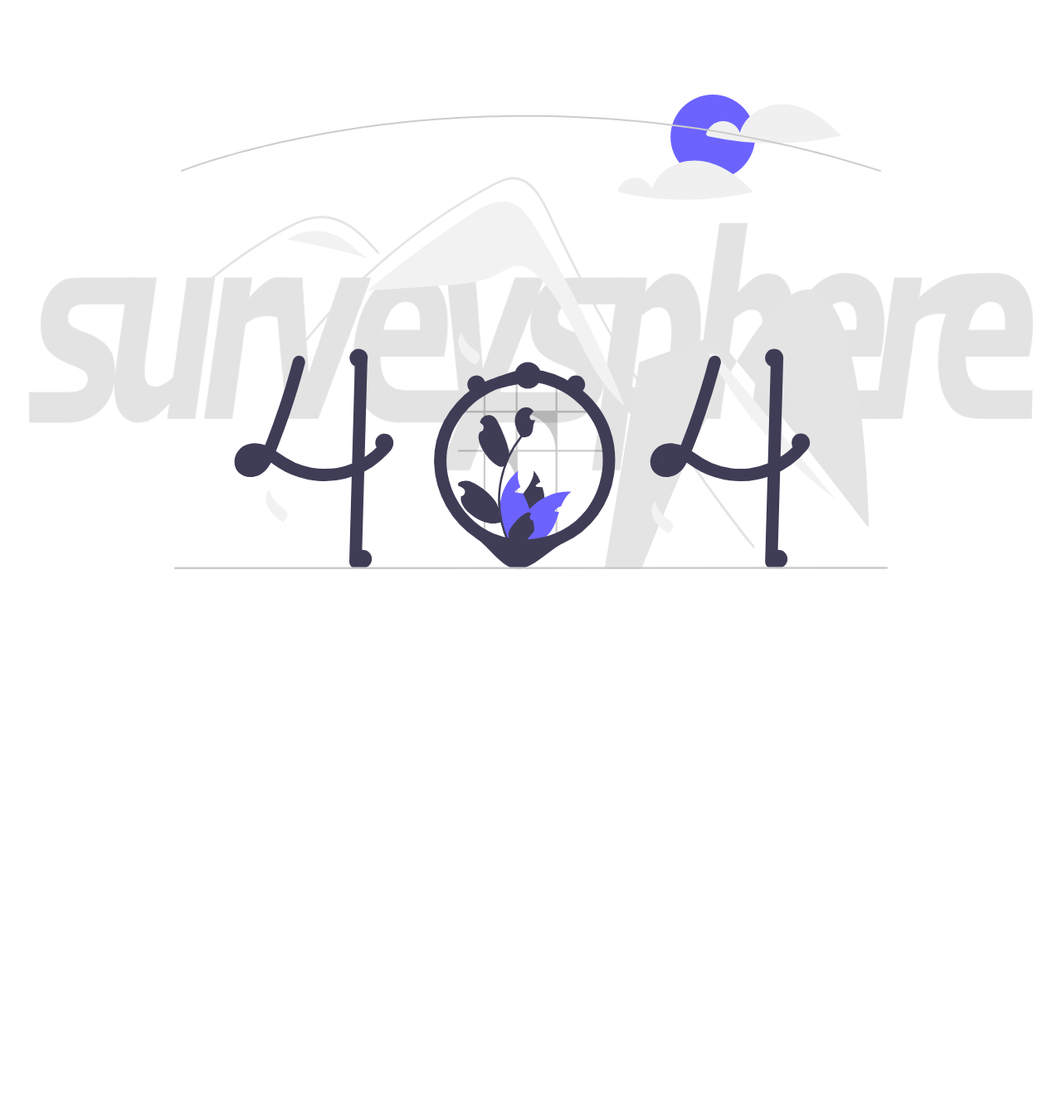
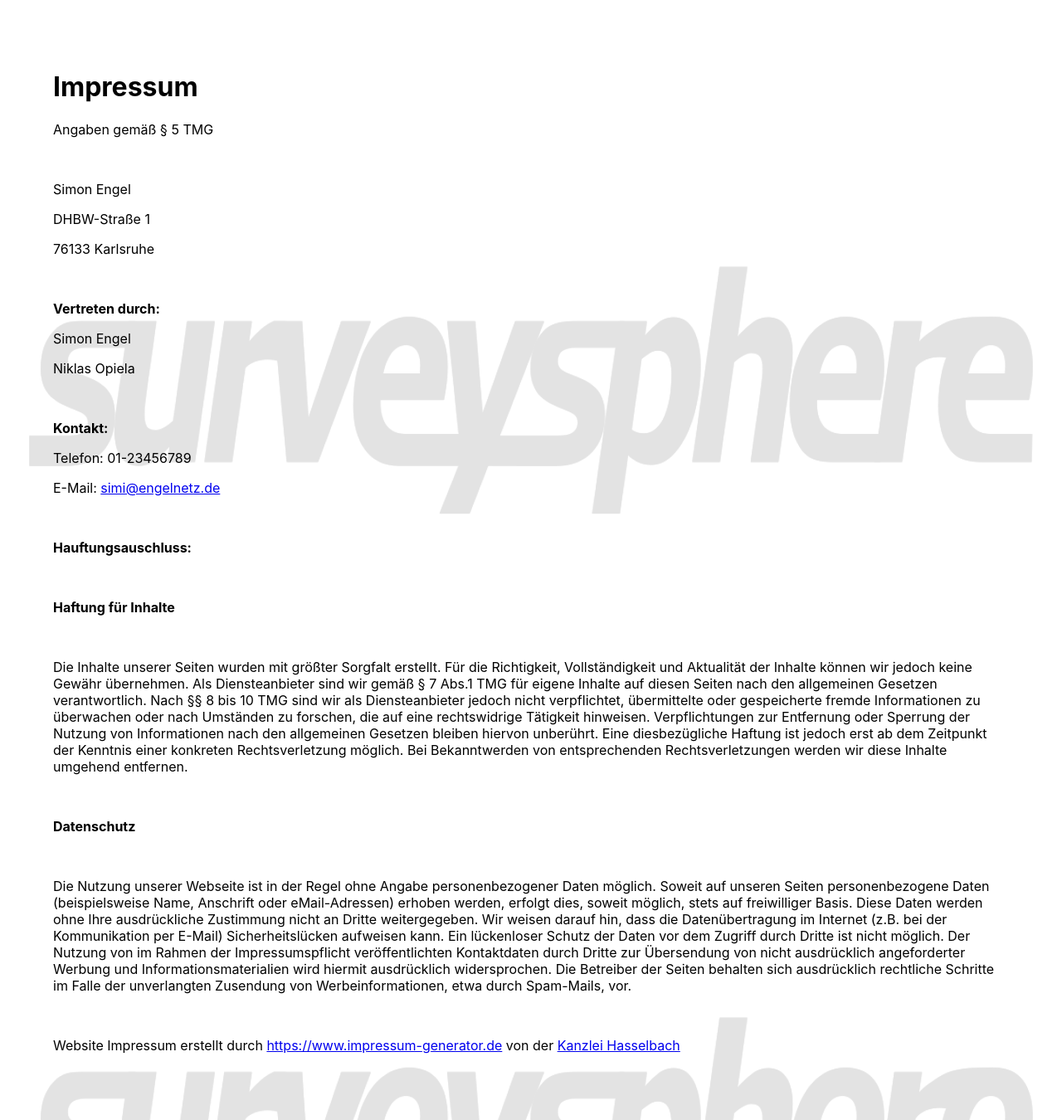
Before and after one commit to SirSimon04/SurveySphere, a React (Create React App) app in the folder client/surveysphere/: page /impressum in a window 1280 px wide. Shown: the whole page at 83% size. Before the commit the page ends 800 px from the top, so only its background shows below. Built offline with nearby package versions, Linux system fonts and the light colour scheme.

Commit message:
add impressum

```diff
--- a/client/surveysphere/src/App.js
+++ b/client/surveysphere/src/App.js
@@ -8,6 +8,7 @@
 import Result from "./components/Result/Result";
 import NotFound from "./components/NotFound/NotFound";
 import StartingPage from "./components/StartingPage/StartingPage";
+import Impressum from "./components/Impressum/Impressum";
 
 function App() {
   return (
@@ -21,6 +22,7 @@
           <Route path='/surveyor/:id' element={<Surveyor />} />
           <Route path='/reviewer' element={<Reviewer />} />
           <Route path='/result' element={<Result />} />
+          <Route path='/impressum' element={<Impressum />}/>
           <Route path='*' element={<NotFound />}/>
         </Routes>
       </body>
--- /dev/null
+++ b/client/surveysphere/src/components/Impressum/Impressum.css
@@ -0,0 +1,3 @@
+.impressum-container {
+    padding: 5%;
+}
--- /dev/null
+++ b/client/surveysphere/src/components/Impressum/Impressum.js
@@ -0,0 +1,39 @@
+import React from 'react'
+import './Impressum.css'
+
+function Impressum() {
+  return (
+    <div className='impressum-container'>
+        <h1>Impressum</h1>
+        <p>Angaben gemäß § 5 TMG</p>
+        <br />
+        <p>Simon Engel</p>
+        <p>DHBW-Straße 1</p>
+        <p>76133 Karlsruhe</p>
+        <br />
+        <p><b>Vertreten durch:</b></p>
+        <p>Simon Engel</p>
+        <p>Niklas Opiela</p>
+        <br />
+        <p><b>Kontakt:</b></p>
+        <p>Telefon: 01-23456789</p>
+        <p>E-Mail: <a href="mailto:simi@engelnetz.de">simi@engelnetz.de</a></p>
+        <br />
+        <p><b>Hauftungsauschluss:</b></p>
+        <br />
+        <p><b>Haftung für Inhalte</b></p>
+        <br />
+        <p>Die Inhalte unserer Seiten wurden mit größter Sorgfalt erstellt. Für die Richtigkeit, Vollständigkeit und Aktualität der Inhalte können wir jedoch keine Gewähr übernehmen. Als Diensteanbieter sind wir gemäß § 7 Abs.1 TMG für eigene Inhalte auf diesen Seiten nach den allgemeinen Gesetzen verantwortlich. Nach §§ 8 bis 10 TMG sind wir als Diensteanbieter jedoch nicht verpflichtet, übermittelte oder gespeicherte fremde Informationen zu überwachen oder nach Umständen zu forschen, die auf eine rechtswidrige Tätigkeit hinweisen. Verpflichtungen zur Entfernung oder Sperrung der Nutzung von Informationen nach den allgemeinen Gesetzen bleiben hiervon unberührt. Eine diesbezügliche Haftung ist jedoch erst ab dem Zeitpunkt der Kenntnis einer konkreten Rechtsverletzung möglich. Bei Bekanntwerden von entsprechenden Rechtsverletzungen werden wir diese Inhalte umgehend entfernen.</p>
+        <br />
+        <p><b>Datenschutz</b></p>
+        <br />
+        <p>Die Nutzung unserer Webseite ist in der Regel ohne Angabe personenbezogener Daten möglich. Soweit auf unseren Seiten personenbezogene Daten (beispielsweise Name, Anschrift oder eMail-Adressen) erhoben werden, erfolgt dies, soweit möglich, stets auf freiwilliger Basis. Diese Daten werden ohne Ihre ausdrückliche Zustimmung nicht an Dritte weitergegeben.
+        Wir weisen darauf hin, dass die Datenübertragung im Internet (z.B. bei der Kommunikation per E-Mail) Sicherheitslücken aufweisen kann. Ein lückenloser Schutz der Daten vor dem Zugriff durch Dritte ist nicht möglich.
+        Der Nutzung von im Rahmen der Impressumspflicht veröffentlichten Kontaktdaten durch Dritte zur Übersendung von nicht ausdrücklich angeforderter Werbung und Informationsmaterialien wird hiermit ausdrücklich widersprochen. Die Betreiber der Seiten behalten sich ausdrücklich rechtliche Schritte im Falle der unverlangten Zusendung von Werbeinformationen, etwa durch Spam-Mails, vor.</p>
+        <br />
+        <p>Website Impressum erstellt durch <a href="https://www.impressum-generator.de">https://www.impressum-generator.de</a> von der <a href="https://www.kanzlei-hasselbach.de/">Kanzlei Hasselbach</a></p>
+    </div>
+  );
+}
+
+export default Impressum
```
